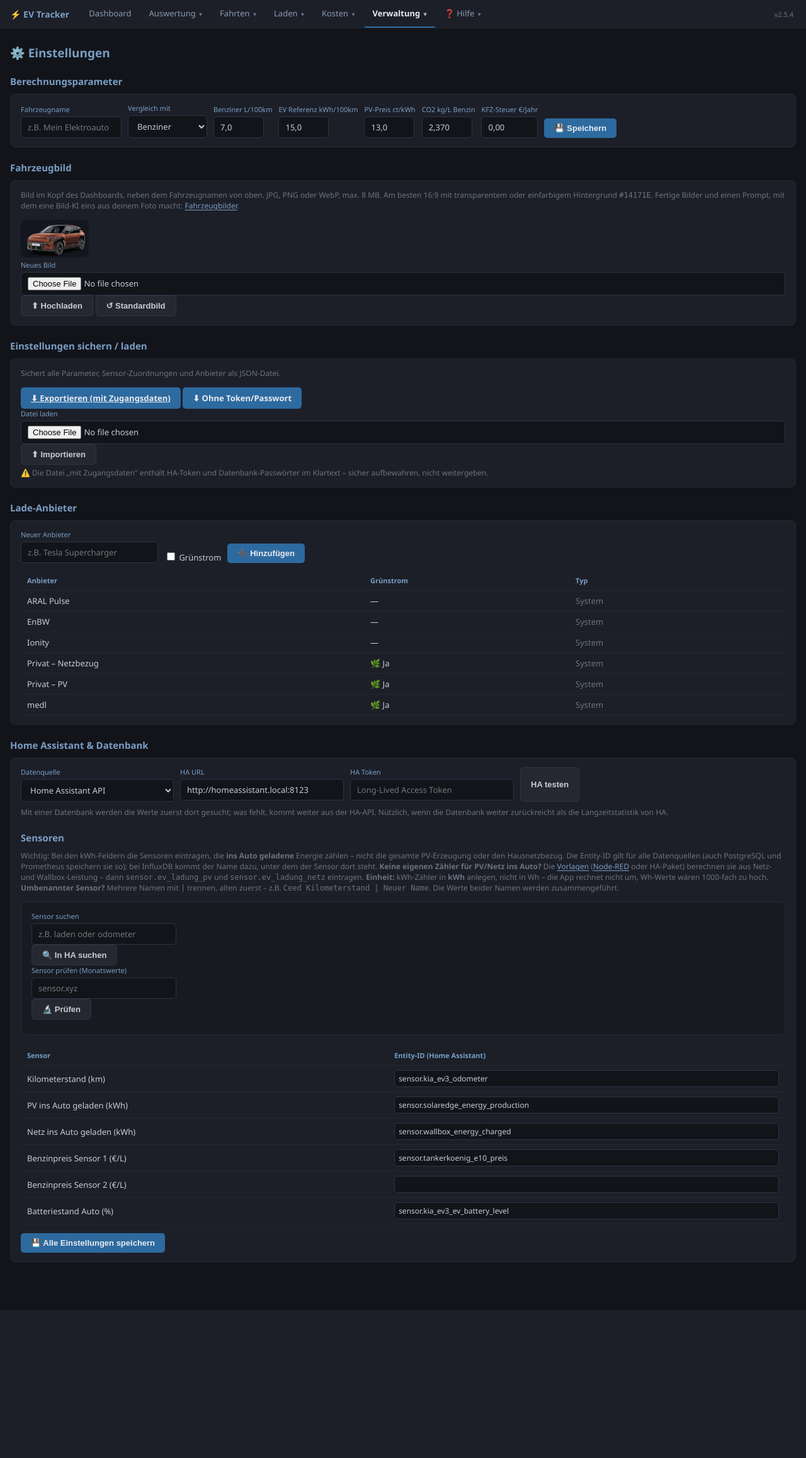
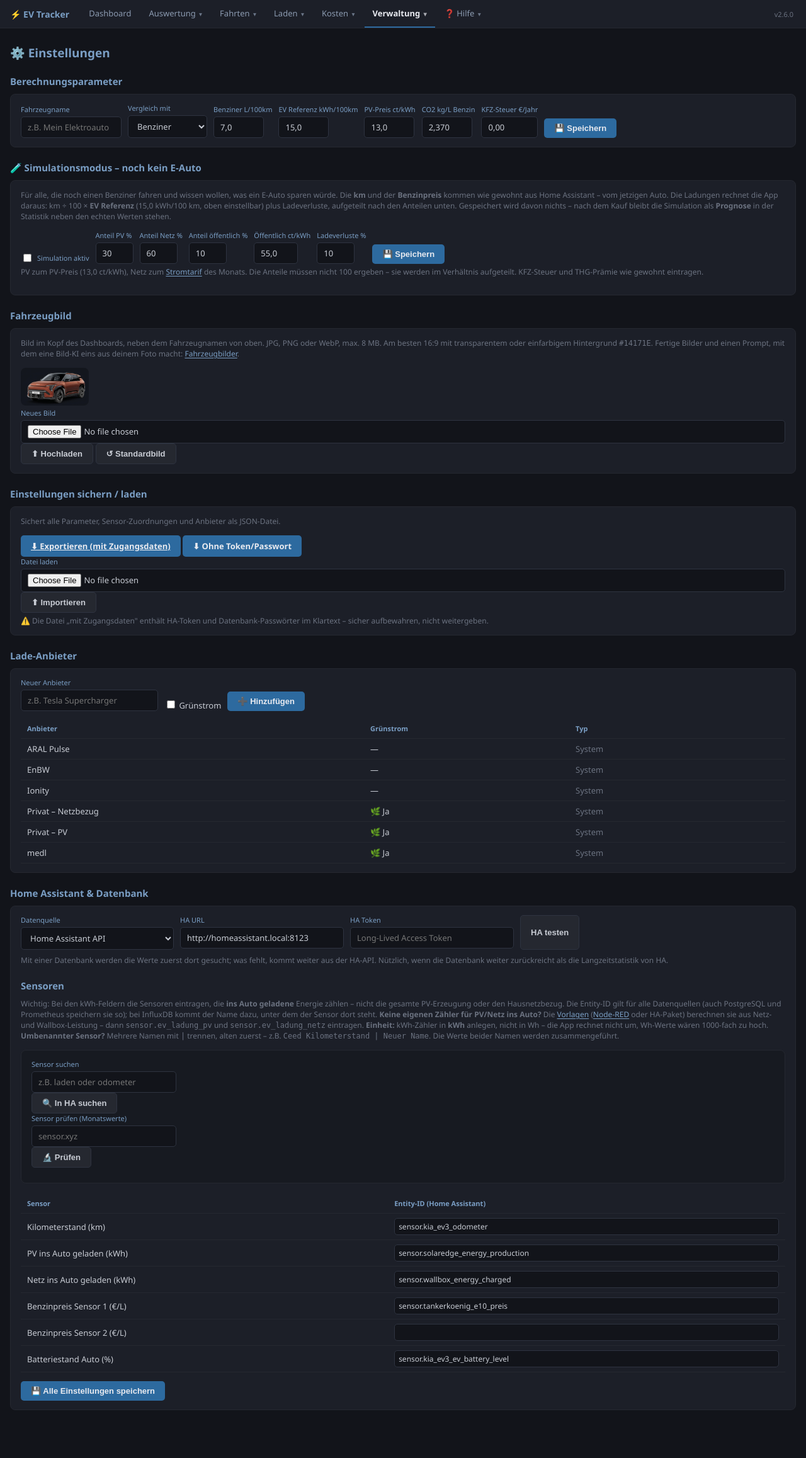
Before and after one commit to HasenbeinMH/ev-tracker-ha, a FastAPI app: page /einstellungen in a window 1280 px wide. Shown: the whole page at 63% size. Before the commit the page ends 2080 px from the top, so only its background shows below. Run offline with FastAPI, Linux system fonts and the light colour scheme; data comes from the database, SQL or seed files in the repository.

Commit message:
Version 2.6.0: Simulationsmodus – Ersparnis testen vor dem Kauf eines E-Autos
- Einstellungen -> Simulationsmodus: Ladungen live aus den echten km gerechnet
  (km / 100 x EV Referenz x (1 + Ladeverluste)), Lademix PV/Netz/oeffentlich mit festen Anteilen
- Nichts gespeichert; Dashboard, Statistik, Diagramme und Mail-Bericht rechnen damit,
  Hinweis auf jeder Seite, Bericht mit "(Simulation)" im Titel
- Nach dem Kauf: Statistik zeigt "Prognose gegen tatsaechlich"
- Einrichtung, Hilfe und README ergaenzt

Co-Authored-By: Claude Opus 5.5 <noreply@anthropic.com>

```diff
--- a/config.yaml
+++ b/config.yaml
@@ -3,7 +3,7 @@
 # + webapp/Dockerfile verwenden.
 # version: muss synchron zu version.py VERSION gehalten werden (siehe dort).
 name: EV Tracker
-version: "2.5.4"
+version: "2.6.0"
 slug: ev_tracker
 description: Ladekosten, Ersparnis und Statistik fürs Elektroauto – als Add-on direkt in Home Assistant.
 url: "https://github.com/HasenbeinMH/ev-tracker-ha"
--- a/database.py
+++ b/database.py
@@ -233,7 +233,9 @@ def set_einstellung(key, value):
 def get_config() -> dict:
     """Gibt alle häufig genutzten Konfigurationswerte als dict zurück (eine DB-Abfrage)."""
     keys = ["benziner_verbrauch", "ev_verbrauch_default", "pv_preis_ct",
-            "co2_faktor_benzin", "co2_strommix", "ha_aktiv", "kraftstoff"]
+            "co2_faktor_benzin", "co2_strommix", "ha_aktiv", "kraftstoff",
+            "simulation", "sim_anteil_pv", "sim_anteil_netz", "sim_anteil_oeffentlich",
+            "sim_preis_oeffentlich", "sim_ladeverlust"]
     with closing(get_connection()) as conn:
         rows = conn.execute(
             f"SELECT key, value FROM einstellungen WHERE key IN ({','.join('?'*len(keys))})", keys
@@ -249,7 +251,23 @@ def get_config() -> dict:
         # Vergleichsfahrzeug: "benzin", "diesel" oder "autogas" (nur Beschriftung und
         # CO2-Standard; die Liste steht in berechnung.KRAFTSTOFFE)
         "kraftstoff":         m.get("kraftstoff") or "benzin",
+        # Simulationsmodus: noch kein E-Auto – Ladungen werden aus den km gerechnet
+        # (berechnung.simulierte_ladungen), nichts davon wird gespeichert
+        "simulation":             m.get("simulation") == "1",
+        "sim_anteil_pv":          _zahl(m.get("sim_anteil_pv"), 30.0),
+        "sim_anteil_netz":        _zahl(m.get("sim_anteil_netz"), 60.0),
+        "sim_anteil_oeffentlich": _zahl(m.get("sim_anteil_oeffentlich"), 10.0),
+        "sim_preis_oeffentlich":  _zahl(m.get("sim_preis_oeffentlich"), 55.0),
+        "sim_ladeverlust":        _zahl(m.get("sim_ladeverlust"), 10.0),
     }
+
+
+def _zahl(wert, standard: float) -> float:
+    """Gespeicherte Zahl oder Standard – 0 ist ein gueltiger Wert (z.B. 0 % PV)."""
+    try:
+        return float(wert)
+    except (TypeError, ValueError):
+        return standard
 
 
 def get_alle_einstellungen() -> dict:
--- a/version.py
+++ b/version.py
@@ -19,10 +19,22 @@ Zaehlweise: major = grosse Umbauten, minor = neue Funktion,
 patch = Fehlerbehebung oder Detailverbesserung.
 """
 
-VERSION = "2.5.4"
+VERSION = "2.6.0"
 
 # Neueste Version zuerst. "aenderungen" ist eine Liste von Klartextzeilen.
 CHANGELOG = [
+    {
+        "version": "2.6.0",
+        "datum": "2026-09-25",
+        "titel": "Simulationsmodus: Ersparnis testen, bevor man ein E-Auto kauft",
+        "aenderungen": [
+            "Einstellungen → Simulationsmodus: aus den echten km des jetzigen Autos und dem echten Kraftstoffpreis rechnet die App, was ein E-Auto gekostet haette – km ÷ 100 × EV Referenz × (1 + Ladeverluste), aufgeteilt nach einstellbaren Anteilen PV, Netz (Stromtarif des Monats) und oeffentlich (ct/kWh)",
+            "Nichts wird gespeichert: Dashboard, Statistik, Diagramme und Mail-Bericht rechnen live mit den simulierten Ladungen; oben auf jeder Seite steht ein Hinweis, der Bericht traegt \"(Simulation)\" im Titel",
+            "Nach dem Kauf: Simulation aus – die Statistik zeigt zusaetzlich \"Prognose gegen tatsaechlich\" fuer dieselben km",
+            "Einrichtung: Hinweis fuer alle ohne E-Auto; die Sensoren PV/Netz ins Auto gelten dann als optional",
+            "Hilfe: neuer Abschnitt Simulationsmodus",
+        ],
+    },
     {
         "version": "2.5.4",
         "datum": "2026-09-25",
--- a/webapp/app.py
+++ b/webapp/app.py
@@ -69,8 +69,11 @@ templates.env.filters["de"] = lambda wert, stellen=0: berichte.fmt(wert, stellen
 
 def render(request, template, **ctx):
     ctx["now"] = datetime.now()
-    # Benzin oder Diesel – fuer Menue und Beschriftungen auf allen Seiten
-    ctx.setdefault("kf", berechnung.kraftstoff())
+    # Benzin oder Diesel – fuer Menue und Beschriftungen auf allen Seiten;
+    # im Simulationsmodus zeigt base.html ein Banner
+    cfg = db.get_config()
+    ctx.setdefault("kf", berechnung.kraftstoff(cfg["kraftstoff"]))
+    ctx.setdefault("simulation", cfg["simulation"])
     return templates.TemplateResponse(request, template, ctx)
 
 
@@ -207,6 +210,11 @@ def statistik(request: Request, a: str | None = None, b: str | None = None):
     wb = zeitraum_mod.monatswerte(zb, daten)
     verlauf = {m: charts.chart_vergleich(wa, wb, za["titel"], zb["titel"], m)
                for m in charts.VERGLEICH_METRIKEN}
+    # Nach dem Kauf: die Simulation aus den km als Prognose neben den echten Ladungen
+    prognose = None
+    if not daten["cfg"]["simulation"] and ka["ladevorgaenge"] and daten["lade_sim"]:
+        kp = zeitraum_mod.kennzahlen(za, {**daten, "lade": daten["lade_sim"]})
+        prognose = zeitraum_mod.vergleich_zeilen(ka, kp, nur=zeitraum_mod.PROGNOSE_ZEILEN)
     return render(request, "statistik.html", aktiv="statistik",
                   za=za, zb=zb, ka=ka, kb=kb,
                   zeilen=zeitraum_mod.vergleich_zeilen(ka, kb),
@@ -214,6 +222,7 @@ def statistik(request: Request, a: str | None = None, b: str | None = None):
                   vorlagen=zeitraum_mod.vorlagen(),
                   metriken=charts.VERGLEICH_METRIKEN, verlauf=verlauf,
                   akku_zeilen=zeitraum_mod.akku_monatszeilen(wa, wb),
+                  prognose=prognose,
                   akku_min_km=akkuverbrauch.MIN_KM)
 
 
@@ -245,12 +254,15 @@ def _sensor_stand(ha: dict, ha_key: str, fn_key: str, influx: bool) -> tuple[str
 def einrichtung(request: Request):
     ha = db.get_ha_settings()
     mail = db.get_mail_settings()
+    simulation = db.get_config()["simulation"]
     influx = ha.get("datasource") in ("influxdb", "influxdb2", "influxdb3")
     preis = berechnung.kraftstoff()["name"] + "preis"
     sensoren = [(label.replace("Benzinpreis", preis), *_sensor_stand(ha, h, f, influx))
                 for h, f, label in SENSOR_FELDER]
     # Zweiter Preis-Sensor und Akkustand sind optional – leer ist dort kein Mangel
     optional = {"ha_tankerkoenig_2", "ha_ev_battery"}
+    if simulation:              # ohne E-Auto gibt es keine Ladezaehler
+        optional |= {"ha_pv_production", "ha_wallbox_energy"}
     sensoren = [(l, "optional" if st == "fehlt" and h in optional else st, t)
                 for (l, st, t), (h, _, _) in zip(sensoren, SENSOR_FELDER)]
     return render(request, "einrichtung.html", aktiv="einrichtung",
@@ -1108,7 +1120,7 @@ def _monat_pruefen(jahr: int, monat: int) -> dict:
 
     fahrten = {f["monat"]: f["km"] for f in db.get_fahrten_monate()}
     preise = {b["monat"] for b in db.get_benzinpreise()}
-    lade = db.get_ladevorgaenge_zeitraum(f"{schluessel}-01", f"{schluessel}-{letzter:02d}")
+    lade = berechnung.ladevorgaenge(f"{schluessel}-01", f"{schluessel}-{letzter:02d}")
 
     offen = []
     if not fahrten.get(schluessel):
@@ -1699,6 +1711,18 @@ def einstellungen_parameter(benziner_verbrauch: str = Form(...),
     return RedirectResponse("../einstellungen", status_code=303)
 
 
+@app.post("/einstellungen/simulation")
+async def einstellungen_simulation(request: Request):
+    form = await request.form()
+    db.set_einstellung("simulation", "1" if form.get("simulation") else "0")
+    for key in ("sim_anteil_pv", "sim_anteil_netz", "sim_anteil_oeffentlich",
+                "sim_preis_oeffentlich", "sim_ladeverlust"):
+        v = parse_de(form.get(key))
+        if v is not None and v >= 0:
+            db.set_einstellung(key, v)
+    return RedirectResponse("../einstellungen#simulation", status_code=303)
+
+
 @app.post("/einstellungen/anbieter")
 def anbieter_add(name: str = Form(...), gruenstrom: str = Form("")):
     if name.strip():
--- a/webapp/static/style.css
+++ b/webapp/static/style.css
@@ -313,6 +313,9 @@ button:disabled { background: var(--border); color: #555; cursor: default; }
    Hintergrund kaum lesbar. Links mit eigener Klasse (Knoepfe, Tabs …) bleiben unberuehrt. */
 main a:not([class]), main a:not([class]):visited { color: var(--blau-hell); text-underline-offset: 2px; }
 main a:not([class]):hover { color: #a9c4e2; }
+.sim-banner { background: #c4963a14; border: 1px solid #c4963a66; border-radius: 8px;
+  padding: 8px 14px; margin-bottom: 14px; font-size: 13px; }
+.sim-banner b { color: var(--gelb); }
 details.erweitert { margin: 18px 0 6px; }
 details.erweitert > summary { cursor: pointer; color: var(--muted); font-size: 13px; }
 details.erweitert > summary:hover { color: var(--text); }
--- a/webapp/templates/base.html
+++ b/webapp/templates/base.html
@@ -54,6 +54,10 @@
   <a href="hilfe#changelog" class="version" title="Änderungslog anzeigen">v{{ VERSION }}</a>
 </nav>
 <main>
+{% if simulation %}
+<div class="sim-banner">🧪 <b>Simulationsmodus</b> – die Ladungen sind aus den gefahrenen km gerechnet,
+  so als wäre es ein E-Auto. <a href="einstellungen#simulation">Einstellungen</a></div>
+{% endif %}
 {% block inhalt %}{% endblock %}
 </main>
 <script>
--- a/webapp/templates/einrichtung.html
+++ b/webapp/templates/einrichtung.html
@@ -52,6 +52,11 @@
         Einspeisevergütung (z.B. 8 ct).</li>
       <li><b>CO2-Faktor</b> – passt beim Wechsel des Kraftstoffs von selbst.</li>
     </ul>
+    <div class="warn"><b>Noch kein E-Auto?</b> Mit dem
+      <a href="einstellungen#simulation">Simulationsmodus</a> rechnet die App aus den km deines jetzigen
+      Autos, was ein E-Auto sparen würde. Dann genügen Kilometerstand und {{ kf.name }}preis als Sensoren;
+      PV/Netz ins Auto und Ladungen unterwegs entfallen. Einen Stromtarif trotzdem anlegen – mit ihm wird
+      der Netz-Anteil bewertet.</div>
   </div>
   <div class="aktion"><a class="knopf" href="einstellungen">Einstellungen öffnen</a></div>
 </div>
--- a/webapp/templates/einstellungen.html
+++ b/webapp/templates/einstellungen.html
@@ -33,6 +33,42 @@
     </label>
     <button type="submit">💾 Speichern</button>
   </form>
+</div>
+
+<h2 id="simulation">🧪 Simulationsmodus – noch kein E-Auto</h2>
+<div class="card">
+  <p class="hint" style="margin-top:0">
+    Für alle, die noch einen {{ kf.fahrzeug }} fahren und wissen wollen, was ein E-Auto sparen würde.
+    Die <b>km</b> und der <b>{{ kf.name }}preis</b> kommen wie gewohnt aus Home Assistant – vom jetzigen Auto.
+    Die Ladungen rechnet die App daraus: km ÷ 100 × <b>EV Referenz</b>
+    ({{ '%.1f'|format(cfg.ev_verbrauch)|replace('.', ',') }} kWh/100 km, oben einstellbar) plus Ladeverluste,
+    aufgeteilt nach den Anteilen unten. Gespeichert wird davon nichts – nach dem Kauf bleibt die Simulation
+    als <b>Prognose</b> in der Statistik neben den echten Werten stehen.
+  </p>
+  <form class="inline" method="post" action="einstellungen/simulation">
+    <label class="feld" style="flex-direction:row; align-items:center; gap:6px">
+      <input type="checkbox" name="simulation" value="1" {% if cfg.simulation %}checked{% endif %}> Simulation aktiv
+    </label>
+    <label class="feld">Anteil PV %
+      <input name="sim_anteil_pv" value="{{ '%.0f'|format(cfg.sim_anteil_pv) }}" style="width:60px">
+    </label>
+    <label class="feld">Anteil Netz %
+      <input name="sim_anteil_netz" value="{{ '%.0f'|format(cfg.sim_anteil_netz) }}" style="width:60px">
+    </label>
+    <label class="feld">Anteil öffentlich %
+      <input name="sim_anteil_oeffentlich" value="{{ '%.0f'|format(cfg.sim_anteil_oeffentlich) }}" style="width:60px">
+    </label>
+    <label class="feld">Öffentlich ct/kWh
+      <input name="sim_preis_oeffentlich" value="{{ '%.1f'|format(cfg.sim_preis_oeffentlich)|replace('.', ',') }}" style="width:70px">
+    </label>
+    <label class="feld">Ladeverluste %
+      <input name="sim_ladeverlust" value="{{ '%.0f'|format(cfg.sim_ladeverlust) }}" style="width:60px">
+    </label>
+    <button type="submit">💾 Speichern</button>
+  </form>
+  <p class="hint">PV zum PV-Preis ({{ '%.1f'|format(cfg.pv_preis_ct)|replace('.', ',') }} ct/kWh), Netz zum
+    <a href="stromtarif">Stromtarif</a> des Monats. Die Anteile müssen nicht 100 ergeben – sie werden
+    im Verhältnis aufgeteilt. KFZ-Steuer und THG-Prämie wie gewohnt eintragen.</p>
 </div>
 
 <h2>Fahrzeugbild</h2>
```
Also changed, not shown: berechnung.py (+53 -1 lines), berichte.py (+8 -3 lines), webapp/templates/hilfe.html (+15 -0 lines), webapp/templates/statistik.html (+20 -0 lines), zeitraum.py (+15 -3 lines), CHANGELOG.md, README.md.
